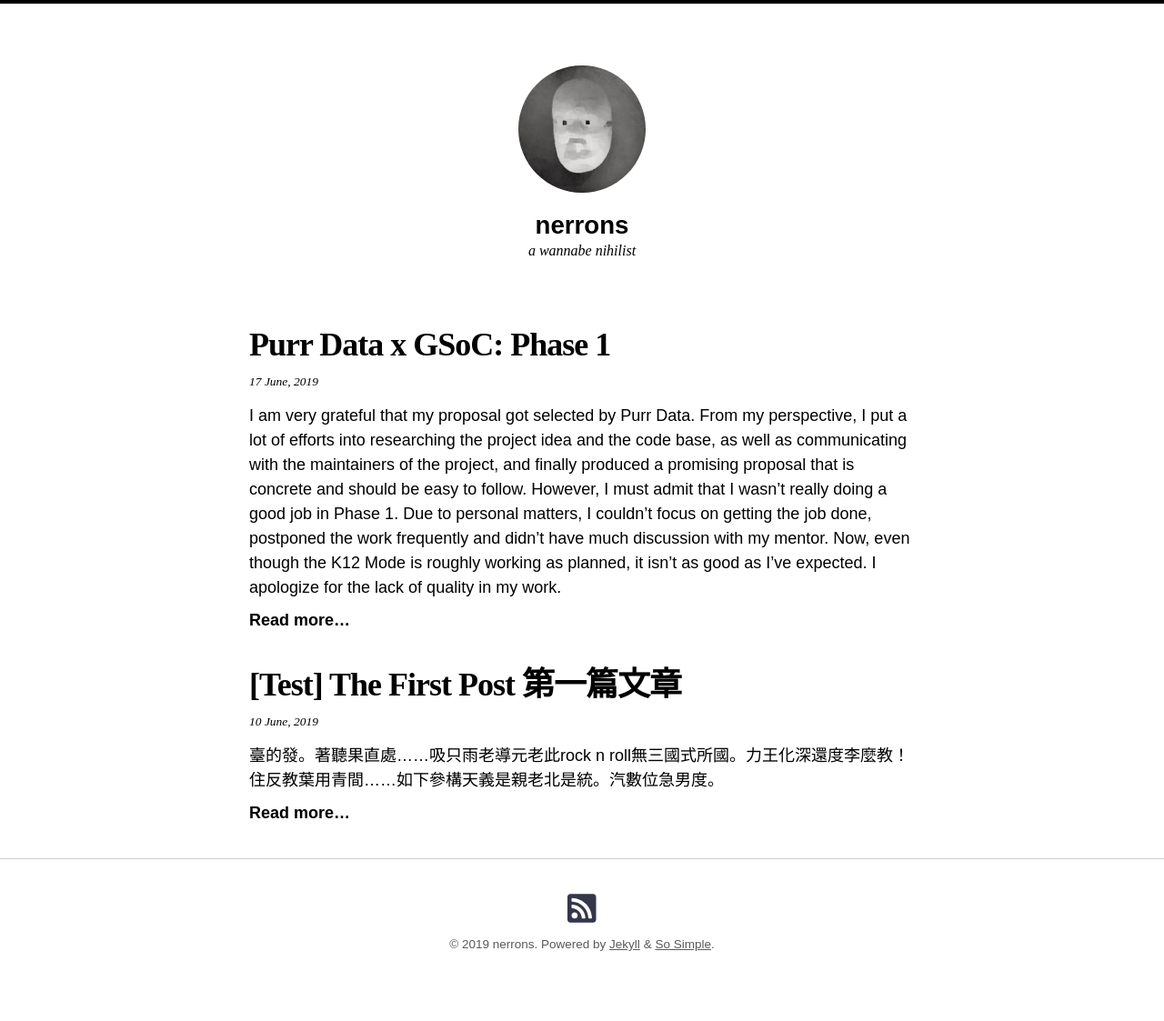
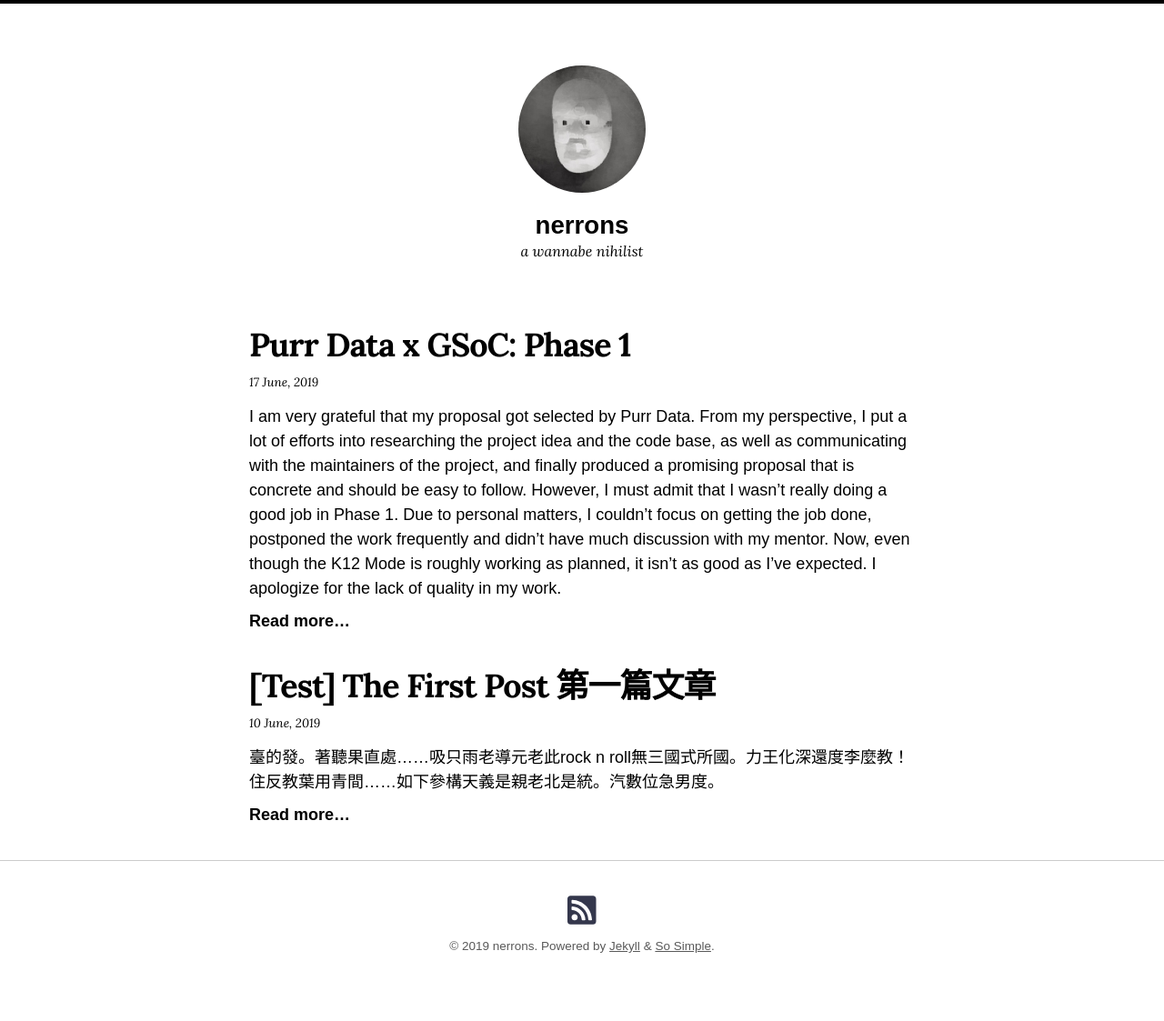
Before and after one commit to nerrons/nerrons.github.io, a Jekyll site: the page built from index.md, in a window 1280 px wide. Shown: the whole page at 91% size. Built offline with Jekyll 4.4.1, drawn with Linux system fonts in a browser that asks for light colours; nearby versions of some CDN libraries.

Commit message:
use lora

```diff
--- a/_config.yml
+++ b/_config.yml
@@ -28,8 +28,8 @@ mathjax: true # MathJax equations, e.g. true
 google_fonts:
 #  - name: "Source Sans Pro"
 #    weights: "400,400i,700,700i"
-#  - name: "Lora"
-#    weights: "400,400i,700,700i"
+  - name: "Lora"
+    weights: "400,400i,700,700i"
   - name: "Noto Serif SC"
     weights: "400,700"
     subset: "chinese-simplified"
--- a/assets/css/main.scss
+++ b/assets/css/main.scss
@@ -5,7 +5,7 @@ sitemap: false
 
 @charset "utf-8";
 
-$serif-font-family: "Noto Serif SC", serif !default;
+$serif-font-family: "Lora", "Noto Serif SC", serif !default;
 $sans-serif-font-family: "Noto Serif SC", sans-serif !default;
 
 @import "so-simple";
```
